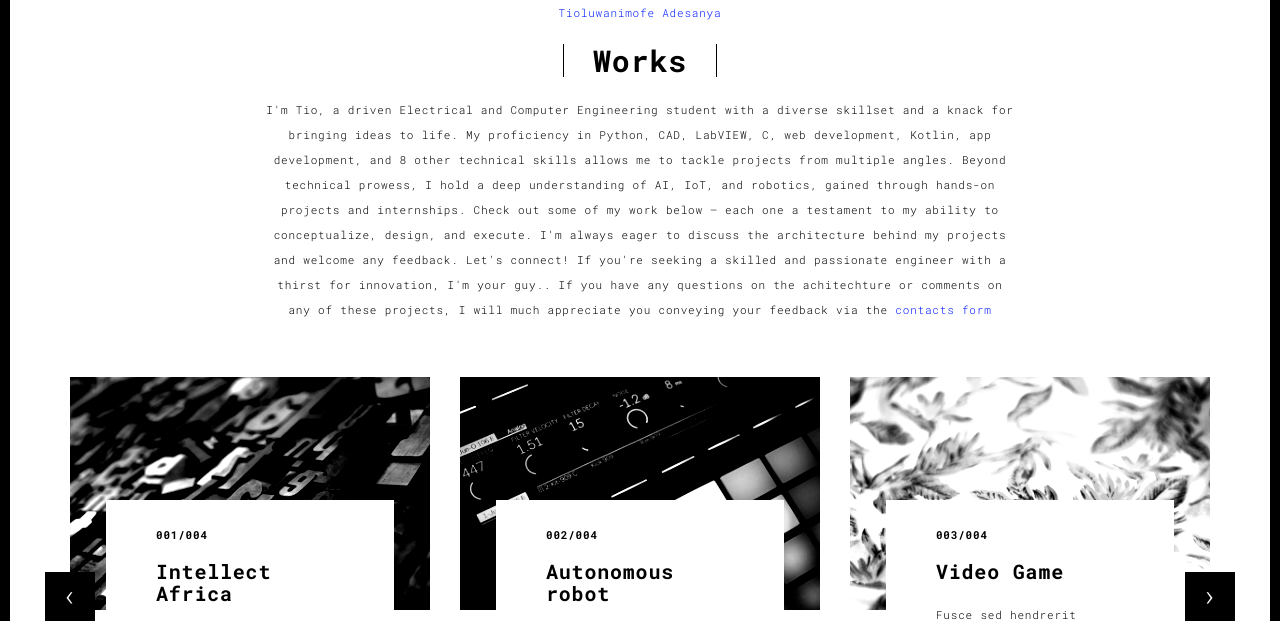
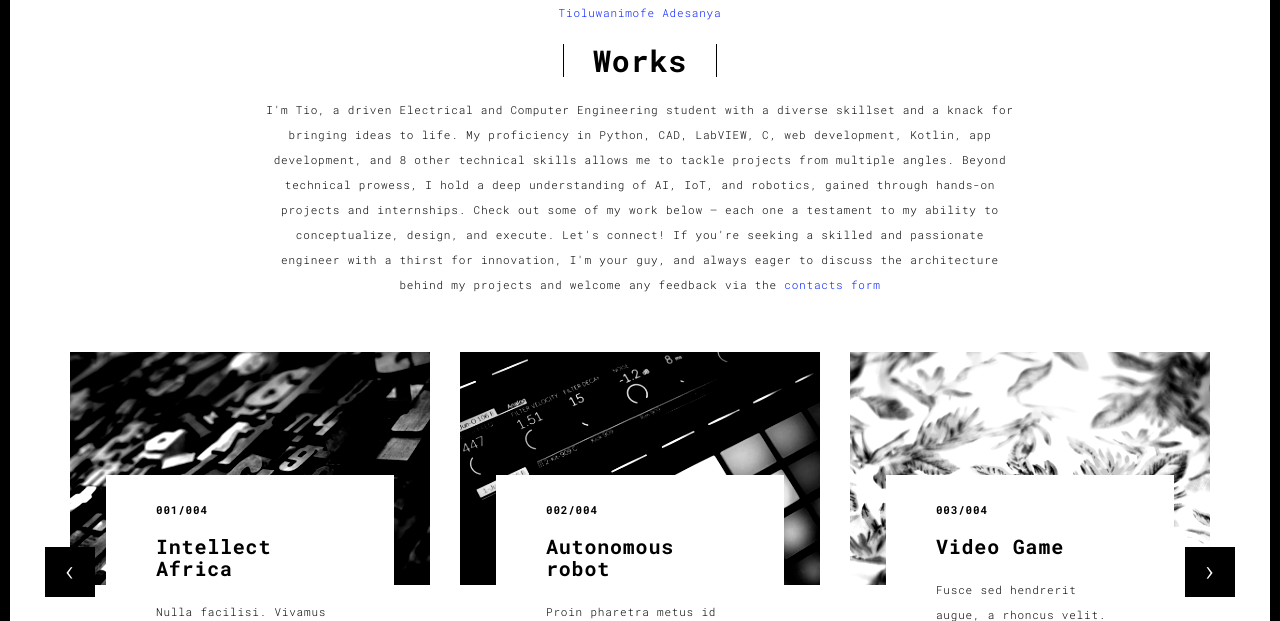
Before and after one commit to tioluwanimofe/porto, a Flask app: page /works.html in a window 1280 px wide. Shown: the part 90-711 px from the top of the page. Run offline with Flask 2, Linux system fonts and the light colour scheme; some libraries are stand-ins or nearby versions.

Commit message:
Update works.html
Added to the works summary

```diff
--- a/templates/works.html
+++ b/templates/works.html
@@ -61,9 +61,9 @@
           <h1 class="h2">Works</h1>
           <p>I'm Tio, a driven Electrical and Computer Engineering student with a diverse skillset and a knack for bringing ideas to life. My proficiency in Python, CAD, LabVIEW, C, web development, Kotlin, app development, and 8 other technical skills allows me to tackle projects from multiple angles.
 
-Beyond technical prowess, I hold a deep understanding of AI, IoT, and robotics, gained through hands-on projects and internships. Check out some of my work below – each one a testament to my ability to conceptualize, design, and execute. I'm always eager to discuss the architecture behind my projects and welcome any feedback.
+Beyond technical prowess, I hold a deep understanding of AI, IoT, and robotics, gained through hands-on projects and internships. Check out some of my work below – each one a testament to my ability to conceptualize, design, and execute.
 
-Let's connect! If you're seeking a skilled and passionate engineer with a thirst for innovation, I'm your guy.. If you have any questions on the achitechture or comments on any of these projects, I will much appreciate you conveying your feedback via the <a href="/contact.html"> contacts form</a> </p>
+Let's connect! If you're seeking a skilled and passionate engineer with a thirst for innovation, I'm your guy, and always eager to discuss the architecture behind my projects and welcome any feedback via the <a href="/contact.html"> contacts form</a> </p>
         </div>
       </div>
 
```
